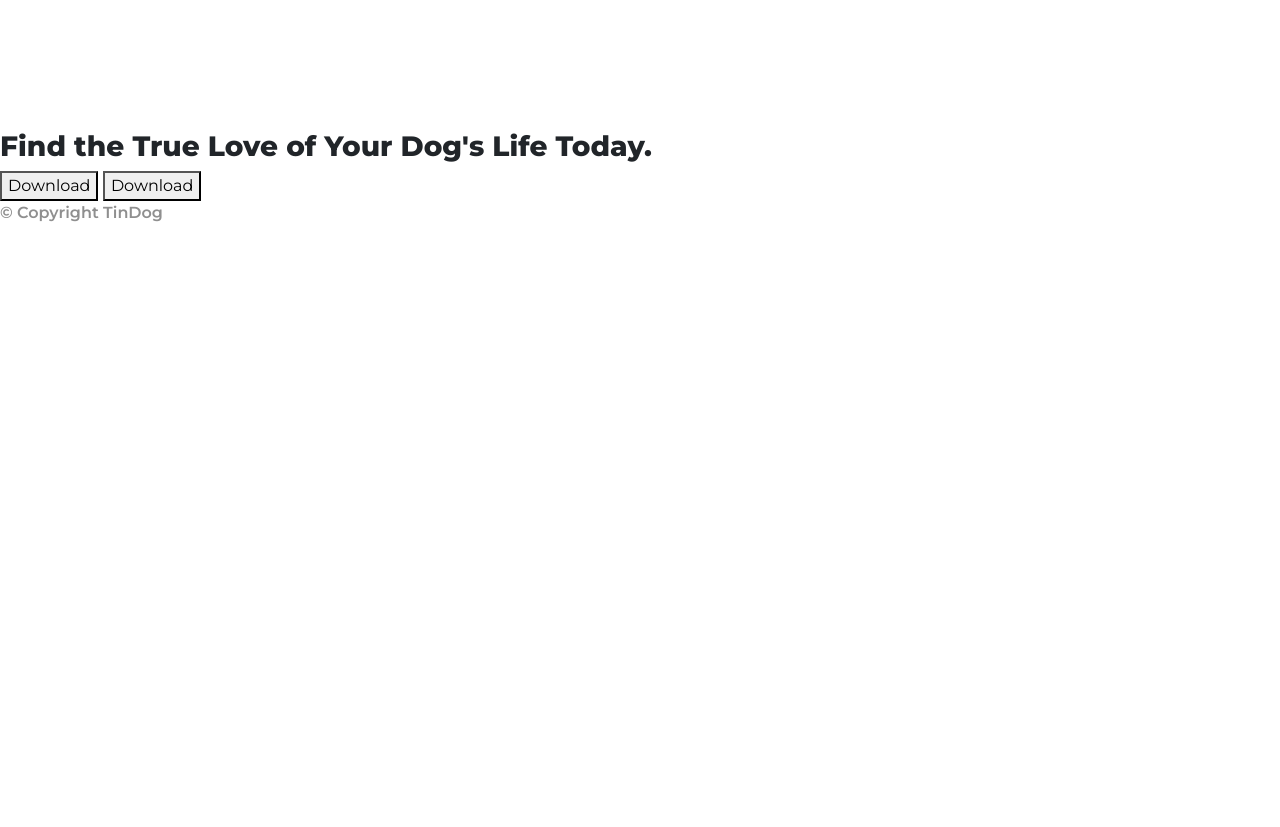
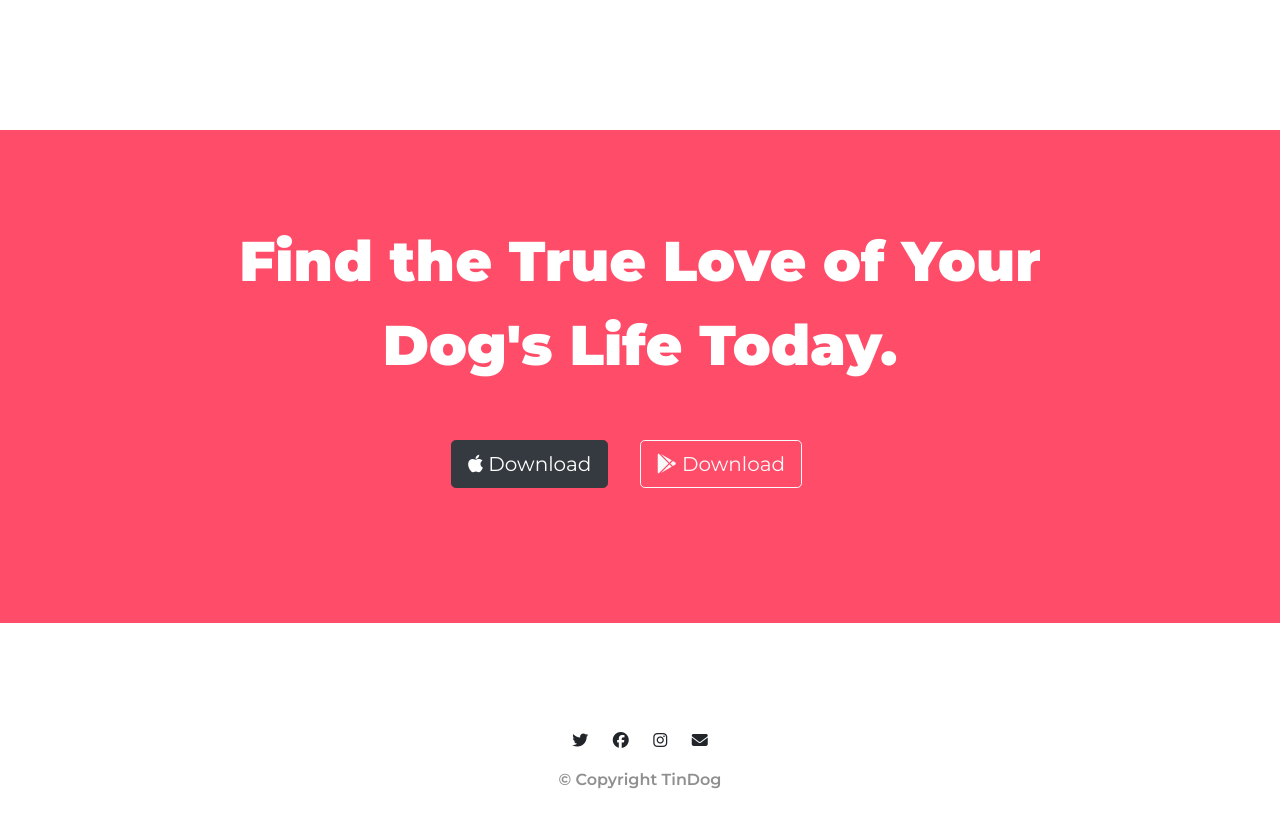
Before and after one commit to binitrajshah7/TinDog, a plain HTML site: page index.html in a window 1280 px wide. Shown: the part 2654-3481 px from the top of the page. Before the commit the page ends 2895 px from the top, so only its background shows below. Drawn offline with nearby package versions, Linux system fonts and the light colour scheme.

Commit message:
7.86 --> Added CTA & Footer Section

```diff
--- a/css/styles.css
+++ b/css/styles.css
@@ -120,12 +120,38 @@ p{
 
 /* Pricing */
 #pricing{
+    text-align: center;
     padding: 100px;
 }
 
 .pricing-col{
     padding: 3% 2%;
     text-align: center;
+}
+
+#cta{
+    color: white;
+    text-align: center;
+    padding: 7% 15%;
+    background-color: #ff4c68;
+}
+
+.cta-heading{
+    font-family: 'Montserrat';
+    font-weight: 900;
+    font-size: 3.5rem;
+    line-height: 1.5;
+}
+
+/* Footer */
+#footer{
+    text-align: center;
+    padding: 7% 15%;
+    background-color: white;
+}
+
+.footer-links{
+    padding: 20px 10px;
 }
 
 /* Media Query */
--- a/index.html
+++ b/index.html
@@ -47,13 +47,13 @@
                 <div class="collapse navbar-collapse" id="navbarNav">
                     <ul class="navbar-nav ml-auto">
                         <li class="nav-item">
-                            <a class="nav-link" href="#">Contact</a>
+                            <a class="nav-link" href="#footer">Contact</a>
                         </li>
                         <li class="nav-item">
-                            <a class="nav-link" href="#">Pricing</a>
+                            <a class="nav-link" href="#pricing">Pricing</a>
                         </li>
                         <li class="nav-item">
-                            <a class="nav-link" href="#">Download</a>
+                            <a class="nav-link" href="#cta">Download</a>
                         </li>
                     </ul>
                 </div>
@@ -139,7 +139,6 @@
     <!-- Pricing -->
 
     <section id="pricing">
-
         <h2>A Plan for Every Dog's Needs</h2>
         <p>Simple and affordable price plans for your and your dog.</p>
         <div class="row">
@@ -193,18 +192,21 @@
     <!-- Call to Action -->
 
     <section id="cta">
-
-        <h3>Find the True Love of Your Dog's Life Today.</h3>
-        <button type="button">Download</button>
-        <button type="button">Download</button>
-
+        <h3 class="cta-heading">Find the True Love of Your Dog's Life Today.</h3>
+        <button type="button" class="btn btn-dark btn-lg download-btn"><i class="fa-brands fa-apple"></i>
+            Download</button>
+        <button type="button" class="btn btn-outline-light btn-lg download-btn"><i class="fa-brands fa-google-play"></i>
+            Download</button>
     </section>
 
 
     <!-- Footer -->
 
     <footer id="footer">
-
+        <i class="footer-links fa-brands fa-twitter"></i>
+        <i class="footer-links fa-brands fa-facebook"></i>
+        <i class="footer-links fa-brands fa-instagram"></i>
+        <i class="footer-links fa-solid fa-envelope"></i>
         <p>© Copyright TinDog</p>
 
     </footer>
```
